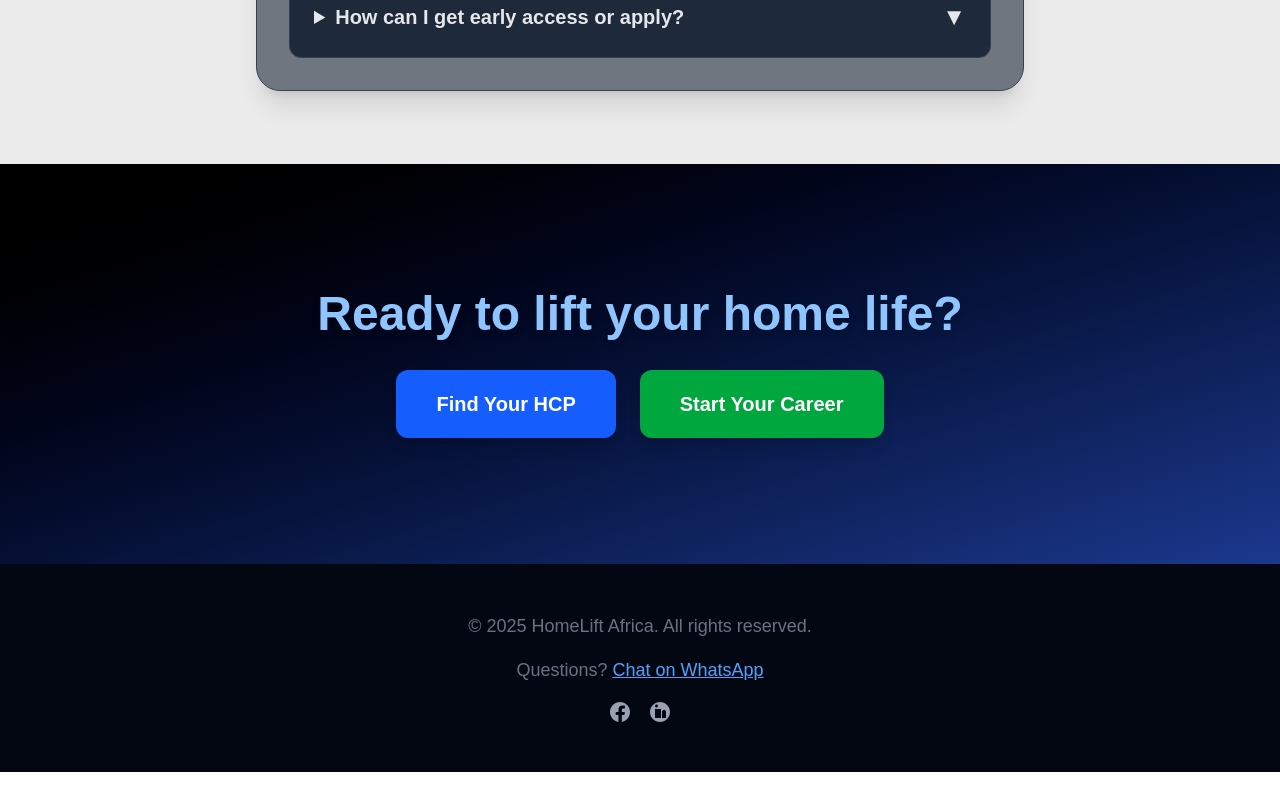
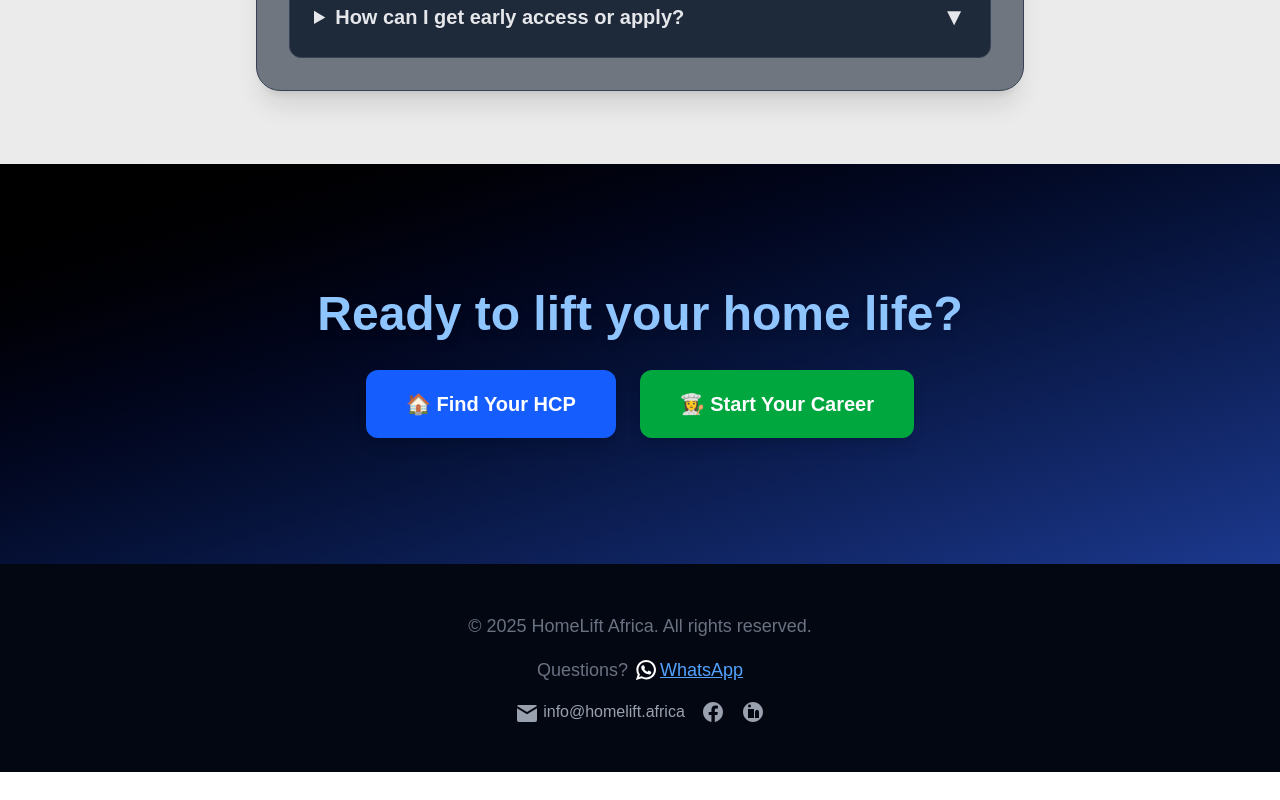
Before and after one commit to eliasmukasa/homelift-landing, a Next.js app: page / in a window 1280 px wide. Shown: the part 4000-4800 px from the top of the page. Built offline with nearby package versions, Linux system fonts and the light colour scheme.

Commit message:
add email contact

```diff
--- a/app/page.tsx
+++ b/app/page.tsx
@@ -455,7 +455,7 @@ export default function LandingPage() {
         <motion.section
           ref={testimonialsRef}
           style={{ opacity: testimonialsOpacity }}
-          className="relative min-h-screen flex items-center justify-center p-8 z-10"
+          className="relative min-h-[100vh] flex items-center justify-center p-8 z-10"
         >
           <motion.div
               className="absolute inset-0 bg-black/80 backdrop-blur-md"
@@ -565,14 +565,14 @@ export default function LandingPage() {
               onClick={() => setOpenForm("hh")}
               className="bg-blue-600 hover:bg-blue-500 transition duration-300 rounded-xl px-10 py-5 font-bold text-xl shadow-lg transform hover:scale-105"
             >
-              Find Your HCP
+              🏠 Find Your HCP
             </button>
             <button
               type="button"
               onClick={() => setOpenForm("hcp")}
               className="bg-green-600 hover:bg-green-500 transition duration-300 rounded-xl px-10 py-5 font-bold text-xl shadow-lg transform hover:scale-105"
             >
-              Start Your Career
+              👩‍🍳 Start Your Career
             </button>
           </motion.div>
         </section>
@@ -584,11 +584,26 @@ export default function LandingPage() {
         >
           <div className="space-y-4">
             <p className="text-lg">&copy; {year} HomeLift Africa. All rights reserved.</p>
-            <p className="text-lg">
-              Questions? <a href="https://wa.me/256777241465" target="_blank" rel="noopener noreferrer" className="underline text-blue-400 hover:text-blue-300 transition">Chat on WhatsApp</a>
+            <p className="text-lg flex items-center justify-center gap-2">
+              Questions?
+              <a href="https://wa.me/256777241465" target="_blank" rel="noopener noreferrer" className="underline text-blue-400 hover:text-blue-300 transition flex items-center gap-1">
+                <svg fill="#ffffff" height="20" width="20" version="1.1" id="Layer_1" xmlns="http://www.w3.org/2000/svg" xmlnsXlink="http://www.w3.org/1999/xlink" viewBox="0 0 308 308" xmlSpace="preserve">
+                  <g id="XMLID_468_">
+                    <path id="XMLID_469_" d="M227.904,176.981c-0.6-0.288-23.054-11.345-27.044-12.781c-1.629-0.585-3.374-1.156-5.23-1.156c-3.032,0-5.579,1.511-7.563,4.479c-2.243,3.334-9.033,11.271-11.131,13.642c-0.274,0.313-0.648,0.687-0.872,0.687c-0.201,0-3.676-1.431-4.728-1.888c-24.087-10.463-42.37-35.624-44.877-39.867c-0.358-0.61-0.373-0.887-0.376-0.887c0.088-0.323,0.898-1.135,1.316-1.554c1.223-1.21,2.548-2.805,3.83-4.348c0.607-0.731,1.215-1.463,1.812-2.153c1.86-2.164,2.688-3.844,3.648-5.79l0.503-1.011c2.344-4.657,0.342-8.587-0.305-9.856c-0.531-1.062-10.012-23.944-11.02-26.348c-2.424-5.801-5.627-8.502-10.078-8.502c-0.413,0,0,0-1.732,0.073c-2.109,0.089-13.594,1.601-18.672,4.802c-5.385,3.395-14.495,14.217-14.495,33.249c0,17.129,10.87,33.302,15.537,39.453c0.116,0.155,0.329,0.47,0.638,0.922c17.873,26.102,40.154,45.446,62.741,54.469c21.745,8.686,32.042,9.69,37.896,9.69c0.001,0,0.001,0,0.001,0c2.46,0,4.429-0.193,6.166-0.364l1.102-0.105c7.512-0.666,24.02-9.22,27.775-19.655c2.958-8.219,3.738-17.199,1.77-20.458C233.168,179.508,230.845,178.393,227.904,176.981z"/>
+                    <path id="XMLID_470_" d="M156.734,0C73.318,0,5.454,67.354,5.454,150.143c0,26.777,7.166,52.988,20.741,75.928L0.212,302.716c-0.484,1.429-0.124,3.009,0.933,4.085C1.908,307.58,2.943,308,4,308c0.405,0,0.813-0.061,1.211-0.188l79.92-25.396c21.87,11.685,46.588,17.853,71.604,17.853C240.143,300.27,308,232.923,308,150.143C308,67.354,240.143,0,156.734,0zM156.734,268.994c-23.539,0-46.338-6.797-65.936-19.657c-0.659-0.433-1.424-0.655-2.194-0.655c-0.407,0-0.815,0.062-1.212,0.188l-40.035,12.726l12.924-38.129c0.418-1.234,0.209-2.595-0.561-3.647c-14.924-20.392-22.813-44.485-22.813-69.677c0-65.543,53.754-118.867,119.826-118.867c66.064,0,119.812,53.324,119.812,118.867C276.546,215.678,222.799,268.994,156.734,268.994z"/>
+                  </g>
+                </svg>
+                WhatsApp
+              </a>
             </p>
             <div className="flex gap-4 justify-center mt-4">
-              {/* Add social media icons here if applicable */}
+              {/* Email Icon */}
+              <a href="mailto:info@homelift.africa" className="text-gray-400 hover:text-white transition flex items-center gap-1" aria-label="Email HomeLift Africa">
+                <svg xmlns="http://www.w3.org/2000/svg" width="24" height="24" viewBox="0 0 24 24" fill="currentColor">
+                  <path d="M2.003 5.884L12 11.882l9.997-5.998A2 2 0 0020 5H4a2 2 0 00-1.997.884zM2 8.19v11.725A2.002 2.002 0 004 22h16a2.002 2.002 0 002-2.085V8.19L12 14.19 2.003 8.19z"/>
+                </svg>
+                info@homelift.africa
+              </a>
               <a href="#" className="text-gray-400 hover:text-white transition" aria-label="Facebook"><svg xmlns="http://www.w3.org/2000/svg" width="24" height="24" viewBox="0 0 24 24" fill="currentColor"><path d="M12 2C6.477 2 2 6.477 2 12c0 4.991 3.657 9.128 8.438 9.879v-6.988H7.72V12h2.718V9.771c0-2.697 1.62-4.17 4.043-4.17 1.161 0 2.158.214 2.456.31v2.69h-1.597c-1.258 0-1.503.6-1.503 1.47v1.928h3.003l-.479 3.011h-2.524v6.988C18.343 21.128 22 16.991 22 12c0-5.523-4.477-10-10-10z"/></svg></a>
               <a href="#" className="text-gray-400 hover:text-white transition" aria-label="LinkedIn"><svg xmlns="http://www.w3.org/2000/svg" width="24" height="24" viewBox="0 0 24 24" fill="currentColor"><path d="M12 2c-5.523 0-10 4.477-10 10s4.477 10 10 10 10-4.477 10-10-4.477-10-10-10zm-2 16h-3v-9h3v9zm-1.5-10.5c-.828 0-1.5-.672-1.5-1.5s.672-1.5 1.5-1.5 1.5.672 1.5 1.5-.672 1.5-1.5 1.5zm8.5 10.5h-3v-5.604c0-3.368 4-3.593 4 0v5.604h-1zm-4 0h-3v-9h3v9z"/></svg></a>
             </div>
```
